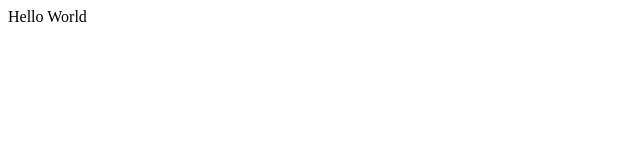
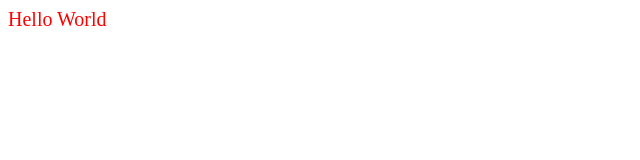
Before and after one commit to moniS17/Simon, a plain HTML site: page index.html in a window 1280 px wide. Shown: the whole page, without its empty margins (0-640 px from the left). Drawn offline with Linux system fonts and the light colour scheme.

Commit message:
Update index.html

```diff
--- a/index.html
+++ b/index.html
@@ -1,7 +1,16 @@
 <html>
+
     <title>
         Simon's test
     </title>
+
+    <style>
+        p{
+            color:red;
+            font-size:20px;
+
+        }
+    </style>
 
     <body>
 
```
